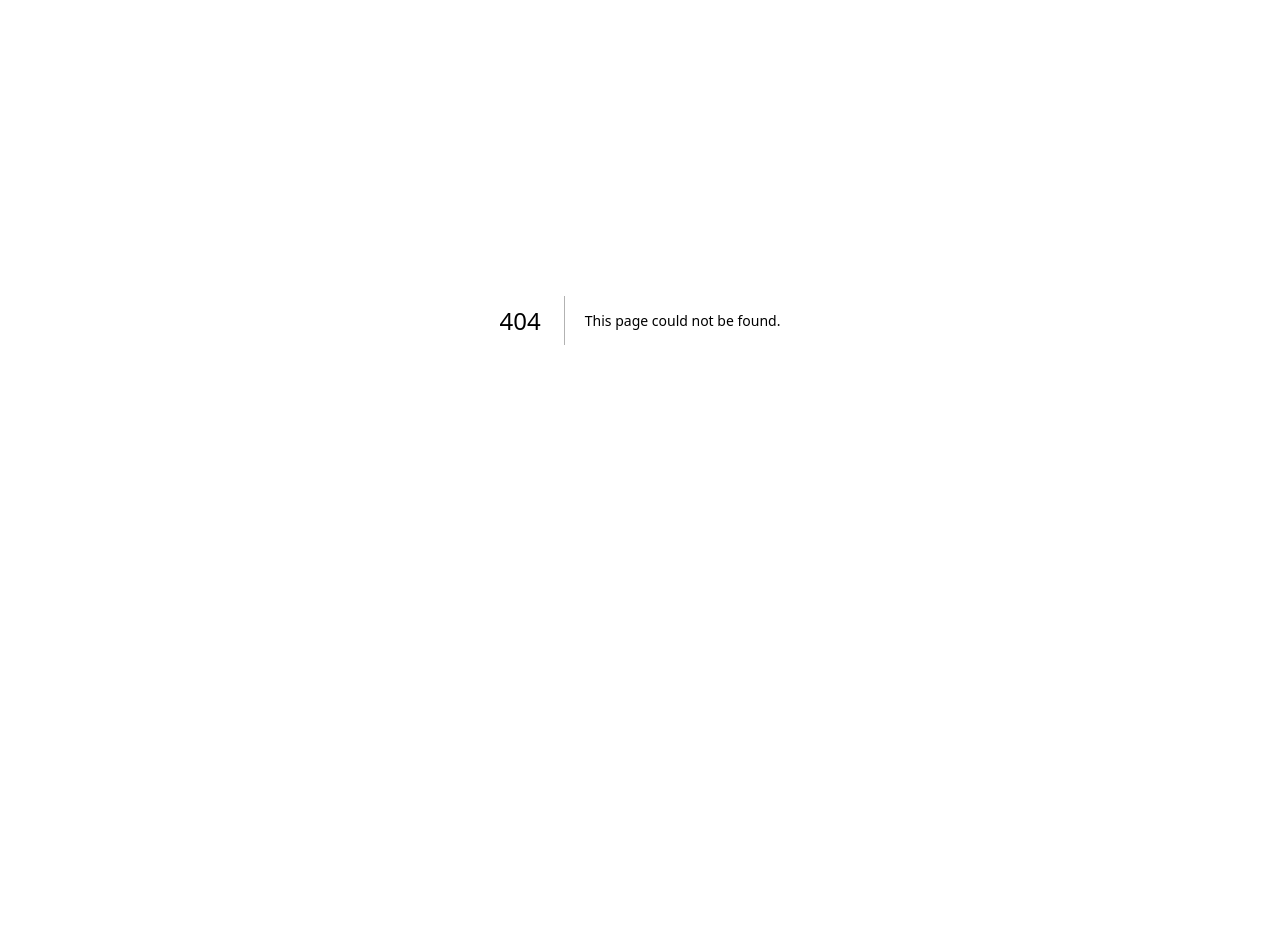
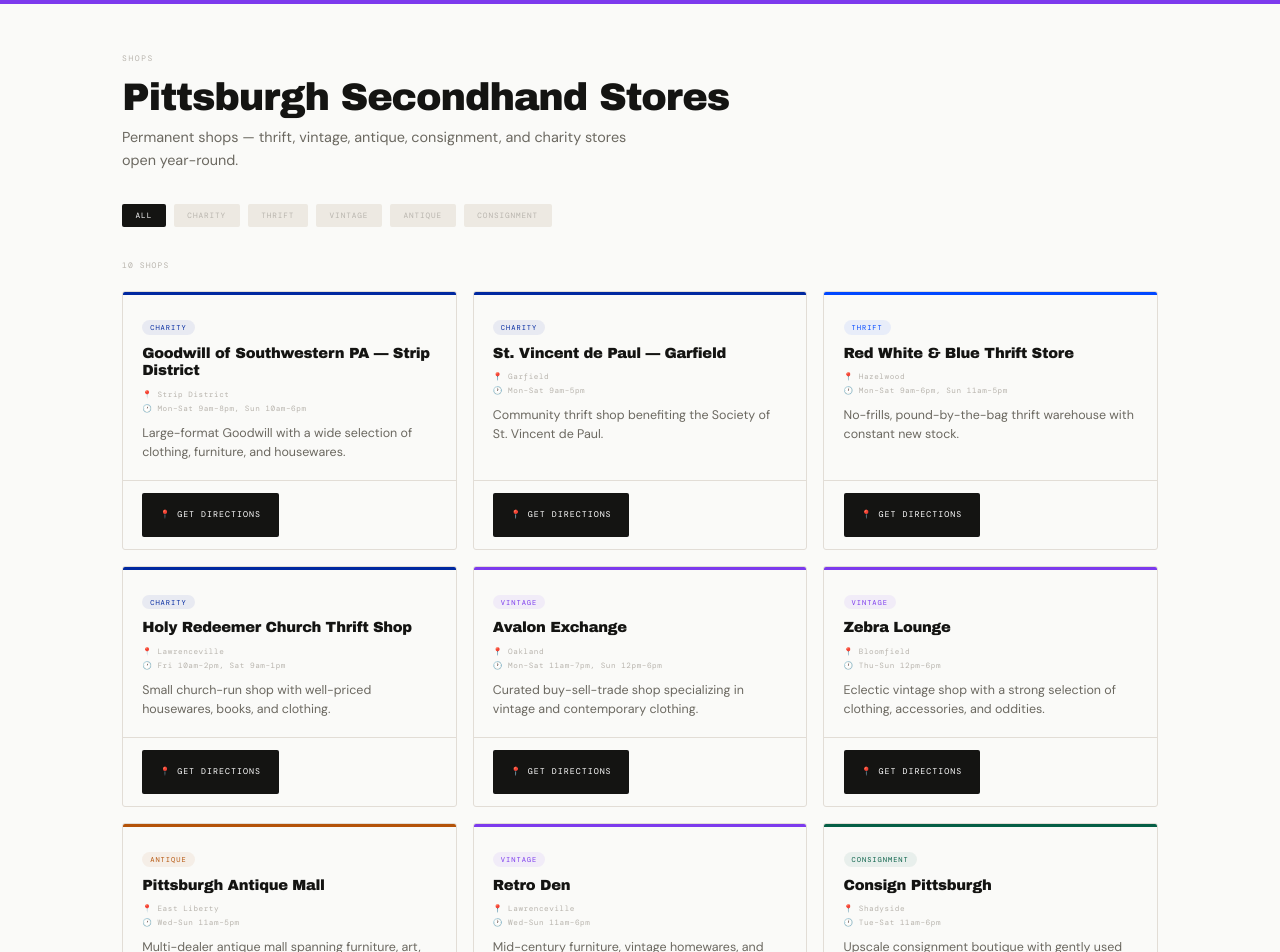
Before and after one commit to ver0nicavis0n/the-hunt-pgh, a Next.js app: page /shops in a window 1280 px wide. Before the commit this address had no page. Shown: the part 80-1032 px from the top of the page. Before the commit the page ends 800 px from the top, so only its background shows below. Built offline with nearby package versions, Linux system fonts and the light colour scheme.

Commit message:
feat: shops directory page with type filters and seed data

```diff
--- /dev/null
+++ b/src/app/shops/page.tsx
@@ -0,0 +1,264 @@
+'use client'
+import { useState, useMemo } from 'react'
+import Nav from '@/components/Nav'
+import Footer from '@/components/Footer'
+import GetDirectionsButton from '@/components/GetDirectionsButton'
+
+type ShopType = 'thrift' | 'vintage' | 'antique' | 'consignment' | 'charity'
+
+interface Shop {
+  id: string
+  name: string
+  type: ShopType
+  neighborhood: string
+  address: string
+  hours: string | null
+  description: string | null
+  lat: number | null
+  lng: number | null
+}
+
+const SEED_SHOPS: Shop[] = [
+  {
+    id: '1',
+    name: 'Goodwill of Southwestern PA — Strip District',
+    type: 'charity',
+    neighborhood: 'Strip District',
+    address: '2000 Smallman St, Pittsburgh, PA 15222',
+    hours: 'Mon–Sat 9am–8pm, Sun 10am–6pm',
+    description: 'Large-format Goodwill with a wide selection of clothing, furniture, and housewares.',
+    lat: 40.4490, lng: -79.9770,
+  },
+  {
+    id: '2',
+    name: 'St. Vincent de Paul — Garfield',
+    type: 'charity',
+    neighborhood: 'Garfield',
+    address: '1600 Penn Ave, Pittsburgh, PA 15206',
+    hours: 'Mon–Sat 9am–5pm',
+    description: 'Community thrift shop benefiting the Society of St. Vincent de Paul.',
+    lat: 40.4620, lng: -79.9480,
+  },
+  {
+    id: '3',
+    name: 'Red White & Blue Thrift Store',
+    type: 'thrift',
+    neighborhood: 'Hazelwood',
+    address: '4717 Hazelwood Ave, Pittsburgh, PA 15207',
+    hours: 'Mon–Sat 9am–6pm, Sun 11am–5pm',
+    description: 'No-frills, pound-by-the-bag thrift warehouse with constant new stock.',
+    lat: 40.4090, lng: -79.9380,
+  },
+  {
+    id: '4',
+    name: 'Holy Redeemer Church Thrift Shop',
+    type: 'charity',
+    neighborhood: 'Lawrenceville',
+    address: '3428 Butler St, Pittsburgh, PA 15201',
+    hours: 'Fri 10am–2pm, Sat 9am–1pm',
+    description: 'Small church-run shop with well-priced housewares, books, and clothing.',
+    lat: 40.4660, lng: -79.9590,
+  },
+  {
+    id: '5',
+    name: 'Avalon Exchange',
+    type: 'vintage',
+    neighborhood: 'Oakland',
+    address: '323 Atwood St, Pittsburgh, PA 15213',
+    hours: 'Mon–Sat 11am–7pm, Sun 12pm–6pm',
+    description: 'Curated buy-sell-trade shop specializing in vintage and contemporary clothing.',
+    lat: 40.4390, lng: -79.9600,
+  },
+  {
+    id: '6',
+    name: 'Zebra Lounge',
+    type: 'vintage',
+    neighborhood: 'Bloomfield',
+    address: '4524 Liberty Ave, Pittsburgh, PA 15224',
+    hours: 'Thu–Sun 12pm–6pm',
+    description: 'Eclectic vintage shop with a strong selection of clothing, accessories, and oddities.',
+    lat: 40.4640, lng: -79.9510,
+  },
+  {
+    id: '7',
+    name: 'Pittsburgh Antique Mall',
+    type: 'antique',
+    neighborhood: 'East Liberty',
+    address: '6415 Penn Ave, Pittsburgh, PA 15206',
+    hours: 'Wed–Sun 11am–5pm',
+    description: 'Multi-dealer antique mall spanning furniture, art, jewelry, and collectibles.',
+    lat: 40.4620, lng: -79.9260,
+  },
+  {
+    id: '8',
+    name: 'Retro Den',
+    type: 'vintage',
+    neighborhood: 'Lawrenceville',
+    address: '3608 Butler St, Pittsburgh, PA 15201',
+    hours: 'Wed–Sun 11am–6pm',
+    description: 'Mid-century furniture, vintage homewares, and decorative objects.',
+    lat: 40.4670, lng: -79.9560,
+  },
+  {
+    id: '9',
+    name: 'Consign Pittsburgh',
+    type: 'consignment',
+    neighborhood: 'Shadyside',
+    address: '5520 Walnut St, Pittsburgh, PA 15232',
+    hours: 'Tue–Sat 11am–6pm',
+    description: 'Upscale consignment boutique with gently used designer clothing and accessories.',
+    lat: 40.4540, lng: -79.9270,
+  },
+  {
+    id: '10',
+    name: 'Carnegie Antique Mall',
+    type: 'antique',
+    neighborhood: 'Carnegie',
+    address: '27 W Main St, Carnegie, PA 15106',
+    hours: 'Mon–Sat 10am–5pm, Sun 12pm–4pm',
+    description: 'Two floors of antiques and collectibles from dozens of local dealers.',
+    lat: 40.4020, lng: -80.0850,
+  },
+]
+
+const TYPE_CONFIG: Record<ShopType, { label: string; color: string; bg: string }> = {
+  charity:     { label: 'Charity',     color: '#0028A0', bg: 'rgba(0,40,160,0.07)' },
+  thrift:      { label: 'Thrift',      color: '#0047FF', bg: 'rgba(0,71,255,0.07)' },
+  vintage:     { label: 'Vintage',     color: '#7C3AED', bg: 'rgba(124,58,237,0.07)' },
+  antique:     { label: 'Antique',     color: '#B45309', bg: 'rgba(180,83,9,0.07)'  },
+  consignment: { label: 'Consignment', color: '#065F46', bg: 'rgba(6,95,70,0.07)'   },
+}
+
+const TYPE_FILTERS: { value: ShopType | ''; label: string }[] = [
+  { value: '', label: 'All' },
+  { value: 'charity', label: 'Charity' },
+  { value: 'thrift', label: 'Thrift' },
+  { value: 'vintage', label: 'Vintage' },
+  { value: 'antique', label: 'Antique' },
+  { value: 'consignment', label: 'Consignment' },
+]
+
+export default function ShopsPage() {
+  const [activeType, setActiveType] = useState<ShopType | ''>('')
+
+  const filtered = useMemo(() =>
+    activeType ? SEED_SHOPS.filter(s => s.type === activeType) : SEED_SHOPS,
+    [activeType]
+  )
+
+  return (
+    <>
+      <Nav />
+      <div style={{ paddingTop: 80 }}>
+        <div style={{ height: 4, background: '#7C3AED' }} />
+
+        {/* Header */}
+        <div style={{ maxWidth: 1100, margin: '0 auto', padding: '3rem 2rem 2rem' }}>
+          <div style={{
+            fontFamily: '"DM Mono", monospace', fontSize: '0.5rem',
+            letterSpacing: '0.2em', textTransform: 'uppercase',
+            color: 'var(--ink-faint)', marginBottom: '0.75rem',
+          }}>Shops</div>
+          <h1 style={{
+            fontFamily: '"Archivo Black", sans-serif',
+            fontSize: 'clamp(1.6rem, 3.5vw, 2.4rem)',
+            letterSpacing: '-0.03em', lineHeight: 1.1,
+            color: 'var(--ink)', marginBottom: '0.5rem',
+          }}>Pittsburgh Secondhand Stores</h1>
+          <p style={{
+            fontSize: '0.9rem', color: 'var(--ink-light)', lineHeight: 1.6,
+            maxWidth: 520, marginBottom: '2rem',
+          }}>
+            Permanent shops — thrift, vintage, antique, consignment, and charity stores open year-round.
+          </p>
+
+          {/* Type filter pills */}
+          <div style={{ display: 'flex', flexWrap: 'wrap', gap: '0.5rem' }}>
+            {TYPE_FILTERS.map(f => (
+              <button key={f.value} onClick={() => setActiveType(f.value)} style={{
+                fontFamily: '"DM Mono", monospace', fontSize: '0.48rem',
+                letterSpacing: '0.12em', textTransform: 'uppercase',
+                padding: '0.35rem 0.85rem', borderRadius: 2, border: 'none', cursor: 'pointer',
+                background: activeType === f.value ? 'var(--ink)' : 'var(--paper)',
+                color: activeType === f.value ? '#fff' : 'var(--ink-faint)',
+                transition: 'all 0.12s',
+              }}>{f.label}</button>
+            ))}
+          </div>
+        </div>
+
+        {/* Grid */}
+        <div style={{ maxWidth: 1100, margin: '0 auto', padding: '0 2rem 5rem' }}>
+          <div style={{
+            fontFamily: '"DM Mono", monospace', fontSize: '0.5rem',
+            letterSpacing: '0.14em', textTransform: 'uppercase',
+            color: 'var(--ink-faint)', marginBottom: '1.25rem',
+          }}>{filtered.length} {filtered.length === 1 ? 'shop' : 'shops'}</div>
+
+          <div style={{
+            display: 'grid',
+            gridTemplateColumns: 'repeat(auto-fill, minmax(300px, 1fr))',
+            gap: '1rem',
+          }}>
+            {filtered.map(shop => {
+              const tc = TYPE_CONFIG[shop.type]
+              return (
+                <div key={shop.id} style={{
+                  background: 'var(--white)', border: '1px solid var(--border)',
+                  borderRadius: 3, overflow: 'hidden',
+                  display: 'flex', flexDirection: 'column',
+                }}>
+                  <div style={{ height: 3, background: tc.color }} />
+                  <div style={{ padding: '1.1rem 1.2rem', flex: 1, display: 'flex', flexDirection: 'column', gap: '0.5rem' }}>
+
+                    {/* Type badge */}
+                    <div>
+                      <span style={{
+                        fontFamily: '"DM Mono", monospace', fontSize: '0.44rem',
+                        letterSpacing: '0.14em', textTransform: 'uppercase',
+                        padding: '0.18rem 0.5rem', borderRadius: 20,
+                        background: tc.bg, color: tc.color,
+                      }}>{tc.label}</span>
+                    </div>
+
+                    {/* Name */}
+                    <div style={{
+                      fontFamily: '"Archivo Black", sans-serif', fontSize: '0.92rem',
+                      letterSpacing: '-0.02em', lineHeight: 1.2, color: 'var(--ink)',
+                    }}>{shop.name}</div>
+
+                    {/* Neighborhood + address */}
+                    <div style={{
+                      fontFamily: '"DM Mono", monospace', fontSize: '0.48rem',
+                      letterSpacing: '0.07em', color: 'var(--ink-faint)', lineHeight: 1.8,
+                    }}>
+                      <div>📍 {shop.neighborhood}</div>
+                      {shop.hours && <div>🕐 {shop.hours}</div>}
+                    </div>
+
+                    {/* Description */}
+                    {shop.description && (
+                      <p style={{
+                        fontSize: '0.78rem', color: 'var(--ink-light)',
+                        lineHeight: 1.55, margin: 0, flex: 1,
+                      }}>{shop.description}</p>
+                    )}
+                  </div>
+
+                  {/* Footer */}
+                  <div style={{
+                    padding: '0.75rem 1.2rem',
+                    borderTop: '1px solid var(--border)',
+                  }}>
+                    <GetDirectionsButton address={shop.address} lat={shop.lat} lng={shop.lng} />
+                  </div>
+                </div>
+              )
+            })}
+          </div>
+        </div>
+      </div>
+      <Footer />
+    </>
+  )
+}
```
